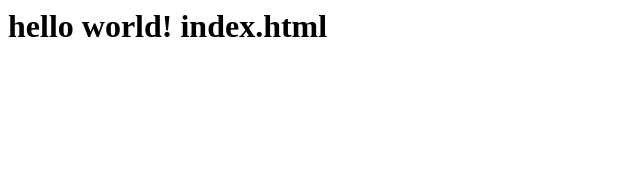
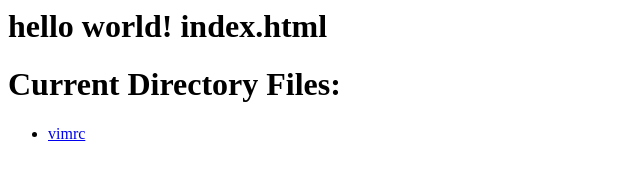
Before and after one commit to intliang/io_pages, a plain HTML site: page index.html in a window 1280 px wide. Shown: the whole page, without its empty margins (0-640 px from the left). Drawn offline with Linux system fonts and the light colour scheme.

Commit message:
add vimrc

```diff
--- a/index.html
+++ b/index.html
@@ -1 +1,14 @@
+<html lang="en">
+<head>
+<meta charset="UTF-8">
+<title>File Links</title>
+</head>
+<body>
 <h1>hello world! index.html</h1>
+<h1>Current Directory Files:</h1>
+<ul>
+  <li><a href="vimrc">vimrc</a></li>
+  <!-- 更多文件链接 -->
+</ul>
+</body>
+</html>
```
Also changed, not shown: 1 other file.
